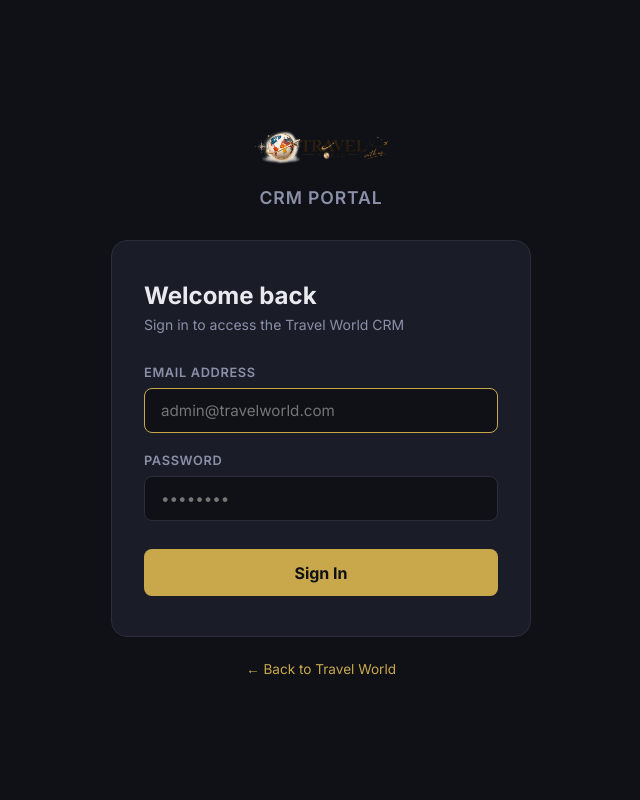
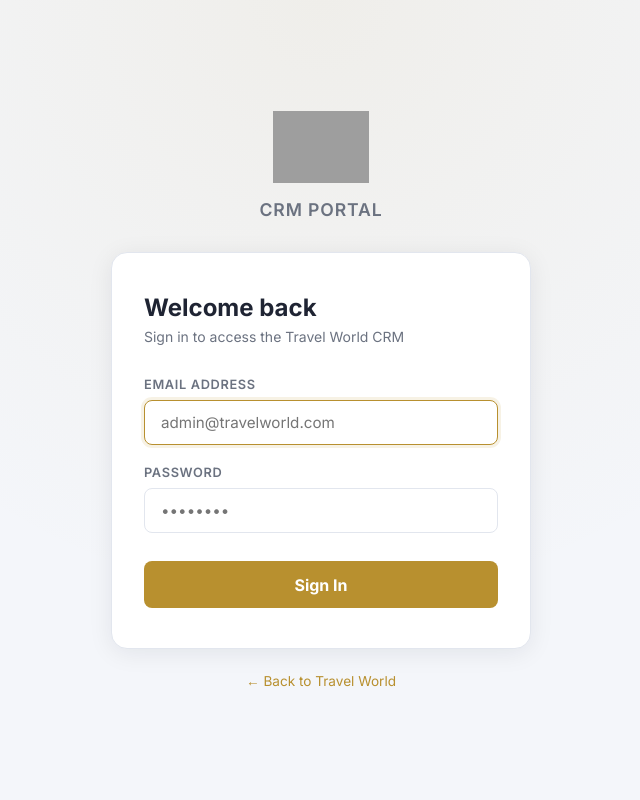
Before and after one commit to ravi-vachhani/travel-world, a PHP site: page /crm/login.php in a window 1280 px wide. Shown: the whole page, without its empty margins (319-959 px from the left). Run offline with PHP 8.4, Linux system fonts and the light colour scheme; grey boxes are pictures that could not be loaded.

Commit message:
Theme change light

```diff
--- a/crm/debug.php
+++ b/crm/debug.php
@@ -39,7 +39,7 @@ header('Content-Type: text/html; charset=utf-8');
 <!DOCTYPE html>
 <html>
 <head><title>CRM Debug</title>
-<style>body{font-family:monospace;padding:2rem;background:#111;color:#eee} pre{background:#1a1a1a;padding:1rem;border-radius:6px;overflow:auto;font-size:0.8rem} h2{color:#C9A84C} .ok{color:#4ade80} .err{color:#f87171} a{color:#C9A84C}</style>
+<style>body{font-family:monospace;padding:2rem;background:#f4f6fa;color:#1f2433} pre{background:#fff;border:1px solid #e2e6ee;padding:1rem;border-radius:6px;overflow:auto;font-size:0.8rem} h2{color:#9a7726} .ok{color:#059669} .err{color:#dc2626} a{color:#9a7726}</style>
 </head>
 <body>
 <h1>CRM Debug Panel</h1>
--- a/crm/includes/layout.php
+++ b/crm/includes/layout.php
@@ -31,6 +31,7 @@ $navItems = [
 <title><?= htmlspecialchars($pageTitle) ?> — Travel World CRM</title>
 <link rel="preconnect" href="https://fonts.googleapis.com">
 <link href="https://fonts.googleapis.com/css2?family=Inter:wght@400;500;600;700&display=swap" rel="stylesheet">
+<link rel="icon" type="image/png" href="/assets/image/logo-square.png">
 <link rel="stylesheet" href="/crm/assets/crm.css">
 </head>
 <body>
@@ -38,7 +39,8 @@ $navItems = [
 <!-- Sidebar -->
 <aside class="crm-sidebar" id="crmSidebar">
   <div class="sidebar-logo">
-    <img src="/assets/image/logo.webp" alt="Travel World">
+    <img src="/assets/image/logo-horizontal.png" alt="Travel World"
+         onerror="this.onerror=null;this.src='/assets/image/logo.webp';">
     <span>CRM</span>
   </div>
 
--- a/crm/login.php
+++ b/crm/login.php
@@ -30,23 +30,26 @@ if ($_SERVER['REQUEST_METHOD'] === 'POST') {
 <meta charset="UTF-8">
 <meta name="viewport" content="width=device-width, initial-scale=1.0">
 <title>CRM Login — Travel World</title>
+<link rel="icon" type="image/png" href="/assets/image/logo-square.png">
 <link rel="preconnect" href="https://fonts.googleapis.com">
 <link href="https://fonts.googleapis.com/css2?family=Inter:wght@400;500;600;700&display=swap" rel="stylesheet">
 <style>
   *, *::before, *::after { box-sizing: border-box; margin: 0; padding: 0; }
   :root {
-    --gold: #C9A84C;
-    --gold-dark: #a8872e;
-    --bg: #0f1117;
-    --surface: #1a1d27;
-    --border: #2a2d3a;
-    --text: #e8eaf0;
-    --muted: #8b8fa8;
-    --error: #ff5c5c;
+    --gold: #B8902F;
+    --gold-dark: #9a7726;
+    --gold-light: rgba(184,144,47,0.12);
+    --bg: #f4f6fa;
+    --surface: #ffffff;
+    --border: #e2e6ee;
+    --text: #1f2433;
+    --muted: #6b7280;
+    --error: #dc2626;
   }
   body {
     font-family: 'Inter', sans-serif;
     background: var(--bg);
+    background-image: radial-gradient(circle at 50% 0%, rgba(184,144,47,0.08), transparent 60%);
     color: var(--text);
     min-height: 100vh;
     display: flex;
@@ -63,7 +66,10 @@ if ($_SERVER['REQUEST_METHOD'] === 'POST') {
     margin-bottom: 2rem;
   }
   .login-logo img {
-    height: 48px;
+    height: 72px;
+    width: auto;
+    max-width: 280px;
+    object-fit: contain;
     margin-bottom: 0.75rem;
   }
   .login-logo h1 {
@@ -78,6 +84,7 @@ if ($_SERVER['REQUEST_METHOD'] === 'POST') {
     border: 1px solid var(--border);
     border-radius: 16px;
     padding: 2.5rem 2rem;
+    box-shadow: 0 4px 24px rgba(16,24,40,0.08);
   }
   .login-card h2 {
     font-size: 1.5rem;
@@ -104,18 +111,19 @@ if ($_SERVER['REQUEST_METHOD'] === 'POST') {
   input[type="email"],
   input[type="password"] {
     width: 100%;
-    background: var(--bg);
+    background: #ffffff;
     border: 1px solid var(--border);
     border-radius: 8px;
     padding: 0.75rem 1rem;
     color: var(--text);
     font-size: 0.95rem;
     font-family: inherit;
-    transition: border-color 0.2s;
+    transition: border-color 0.2s, box-shadow 0.2s;
     outline: none;
   }
   input:focus {
     border-color: var(--gold);
+    box-shadow: 0 0 0 3px var(--gold-light);
   }
   .error-msg {
     background: rgba(255,92,92,0.1);
@@ -129,7 +137,7 @@ if ($_SERVER['REQUEST_METHOD'] === 'POST') {
   .btn-login {
     width: 100%;
     background: var(--gold);
-    color: #0f1117;
+    color: #ffffff;
     border: none;
     border-radius: 8px;
     padding: 0.85rem;
@@ -154,7 +162,8 @@ if ($_SERVER['REQUEST_METHOD'] === 'POST') {
 <body>
 <div class="login-wrap">
   <div class="login-logo">
-    <img src="/assets/image/logo.webp" alt="Travel World">
+    <img src="/assets/image/logo-horizontal.png" alt="Travel World"
+         onerror="this.onerror=null;this.src='/assets/image/logo.webp';">
     <h1>CRM Portal</h1>
   </div>
   <div class="login-card">
--- a/crm/quotations/print.php
+++ b/crm/quotations/print.php
@@ -60,7 +60,10 @@ $items = json_decode($q['items'] ?? '[]', true) ?: [];
 
   <div class="header">
     <div>
-      <div class="logo">Travel World<small>Your Dream, Our Journey</small></div>
+      <img src="/assets/image/logo-horizontal.png" alt="Travel World"
+           style="height:56px;width:auto;max-width:260px;object-fit:contain;margin-bottom:0.35rem"
+           onerror="this.onerror=null;this.style.display='none';document.getElementById('qLogoText').style.display='block';">
+      <div class="logo" id="qLogoText" style="display:none">Travel World<small>Your Dream, Our Journey</small></div>
       <div style="margin-top:0.5rem;font-size:0.75rem;color:#666">
         📧 info@travelworld.com &nbsp;|&nbsp; 📞 +91 98765 43210
       </div>
```
Also changed, not shown: crm/assets/crm.css (+47 -26 lines).
